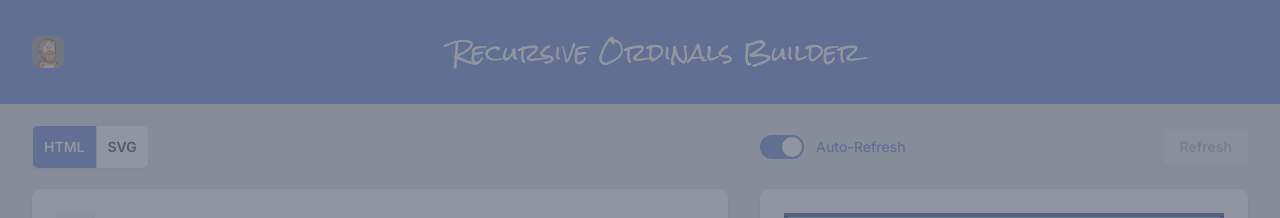
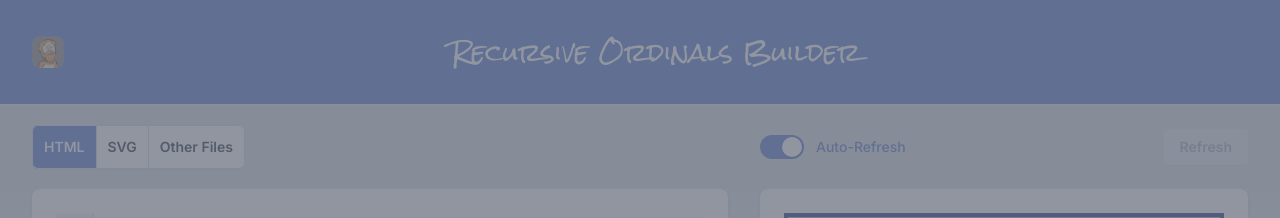
Before and after one commit to thaddeusdiamond/btc-toolkit, a Next.js app: page / in a window 1280 px wide. Shown: the top 218 px of the page. Built offline with nearby package versions, Linux system fonts and the light colour scheme.

Commit message:
File formats: Add an "Other Files" that redirects to OrdinalsBot.com w/referral code
[ Testing: npm run build, npm run dev, manual click link ]

```diff
--- a/src/app/api/order/route.js
+++ b/src/app/api/order/route.js
@@ -1,12 +1,11 @@
 import { NextResponse } from 'next/server';
 
 import { b64encodedUrl } from '../../../utils/html.js';
+import { DEFAULT_ORDER_URL, DEFAULT_ORDER_API, DEFAULT_REFERRAL_CODE } from '../../../components/ordinalsbot/config.js';
 
 import prisma from '../../../prisma/prisma.mjs';
 
-const DEFAULT_ORDER_API = 'https://api2.ordinalsbot.com/order'
 const DEFAULT_FILE_NAME = 'recursive_inscription.html';
-const DEFAULT_REFERRAL_CODE = 'wildtangz'
 
 export async function POST(req) {
   try {
--- a/src/app/page.js
+++ b/src/app/page.js
@@ -8,6 +8,7 @@ import { ToastContainer, toast } from 'react-toastify';
 import { html } from '@codemirror/lang-html';
 import { xml } from '@codemirror/lang-xml';
 
+import { DEFAULT_ORDER_URL, DEFAULT_REFERRAL_CODE } from '../components/ordinalsbot/config.js';
 import { OrdinalsBotOrder } from '../components/ordinalsbot/order.jsx';
 import { GroupedButton, SimpleButton } from '../components/widgets/buttons.jsx';
 import { TextInput } from '../components/widgets/input.jsx';
@@ -79,7 +80,10 @@ export default function Home() {
           <div className="col-span-5 md:col-span-7">
             <span className="isolate inline-flex rounded-md shadow-sm">
               <GroupedButton groupKey="mimeType" value="text/html" label="HTML" type="left" currentValue={orderData.get('mimeType')} setValue={updateOrder} />
-              <GroupedButton groupKey="mimeType" value="image/svg+xml" label="SVG" type="right" currentValue={orderData.get('mimeType')} setValue={updateOrder} />
+              <GroupedButton groupKey="mimeType" value="image/svg+xml" label="SVG" type="center" currentValue={orderData.get('mimeType')} setValue={updateOrder} />
+              <a href={`${DEFAULT_ORDER_URL}/?ref=${DEFAULT_REFERRAL_CODE}`} target="_blank">
+                <GroupedButton groupKey="mimeType" value="Other Files" label="Other Files" type="right" currentValue={false} setValue={() => undefined} />
+              </a>
             </span>
           </div>
           <div className="flex justify-between col-span-7 md:col-span-5">
--- /dev/null
+++ b/src/components/ordinalsbot/config.js
@@ -0,0 +1,3 @@
+export const DEFAULT_ORDER_URL = 'https://ordinalsbot.com/'
+export const DEFAULT_ORDER_API = 'https://api2.ordinalsbot.com/order'
+export const DEFAULT_REFERRAL_CODE = 'wildtangz'
```
